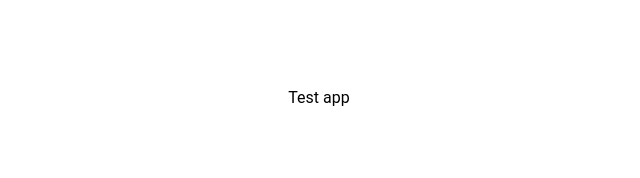
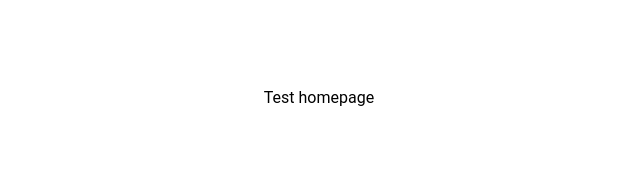
Before and after one commit to AlexKman/ReactDevices, a React (Vite) app: page / in a window 1280 px wide. Shown: the top 178 px of the page, without its empty margins (321-961 px from the left). Built offline with nearby package versions, Linux system fonts and the light colour scheme.

Commit message:
Added react-router-dom to codebase and basic routing for root / and /device page

```diff
--- a/package.json
+++ b/package.json
@@ -11,7 +11,8 @@
   },
   "dependencies": {
     "react": "^18.2.0",
-    "react-dom": "^18.2.0"
+    "react-dom": "^18.2.0",
+    "react-router-dom": "^6.23.1"
   },
   "devDependencies": {
     "@types/react": "^18.2.66",
--- a/src/App.tsx
+++ b/src/App.tsx
@@ -1,5 +1,11 @@
+import Homepage from "./pages/Homepage";
+
 function App() {
-  return <main>Test app</main>;
+  return (
+    <main>
+      <Homepage></Homepage>
+    </main>
+  );
 }
 
 export default App;
--- a/src/main.tsx
+++ b/src/main.tsx
@@ -1,10 +1,23 @@
-import React from 'react'
-import ReactDOM from 'react-dom/client'
-import App from './App.tsx'
-import './index.css'
+import React from "react";
+import ReactDOM from "react-dom/client";
+import DevicePage from "./pages/Devicepage.tsx";
+import { createBrowserRouter, RouterProvider } from "react-router-dom";
+import "./index.css";
+import App from "./App.tsx";
 
-ReactDOM.createRoot(document.getElementById('root')!).render(
+const router = createBrowserRouter([
+  {
+    path: "/",
+    element: <App />,
+  },
+  {
+    path: "/device",
+    element: <DevicePage />,
+  },
+]);
+
+ReactDOM.createRoot(document.getElementById("root")!).render(
   <React.StrictMode>
-    <App />
-  </React.StrictMode>,
-)
+    <RouterProvider router={router} />
+  </React.StrictMode>
+);
--- /dev/null
+++ b/src/pages/Devicepage.tsx
@@ -0,0 +1,5 @@
+function DevicePage() {
+  return <div className="device-page"></div>;
+}
+
+export default DevicePage;
--- /dev/null
+++ b/src/pages/Homepage.tsx
@@ -0,0 +1,3 @@
+export default function Homepage() {
+  return <div className="homepage">Test homepage</div>;
+}
```
Also changed, not shown: 1 other file (tests, documents, lock files or other folders).
